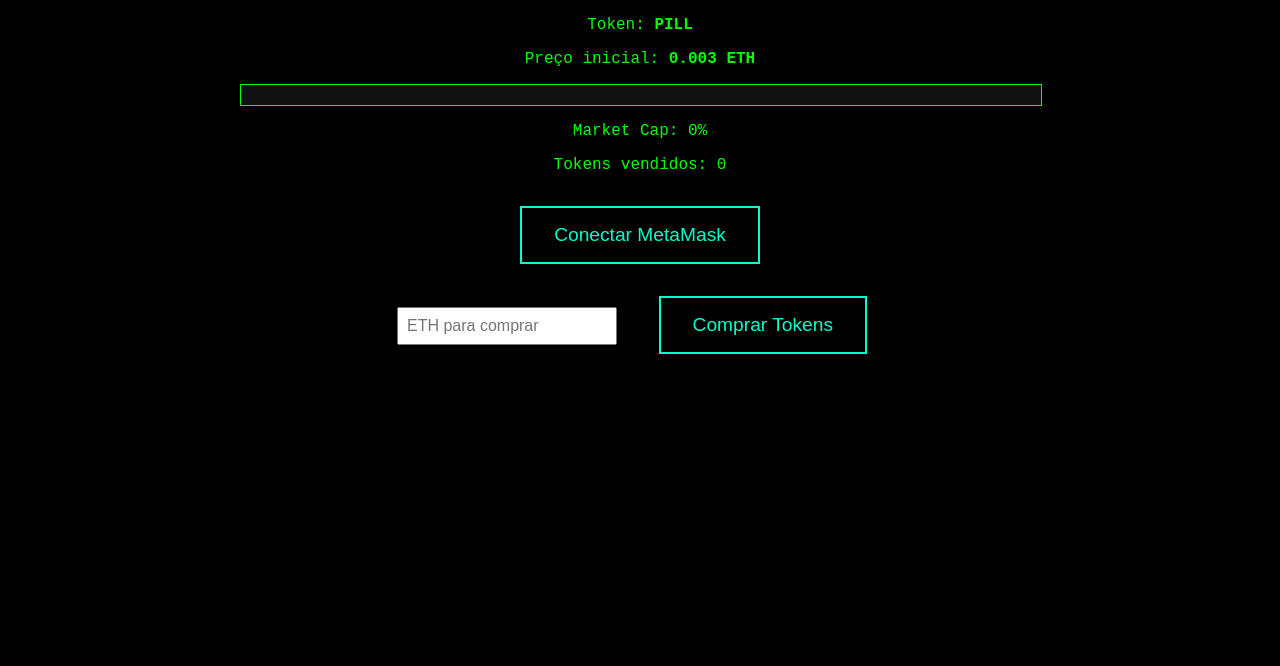
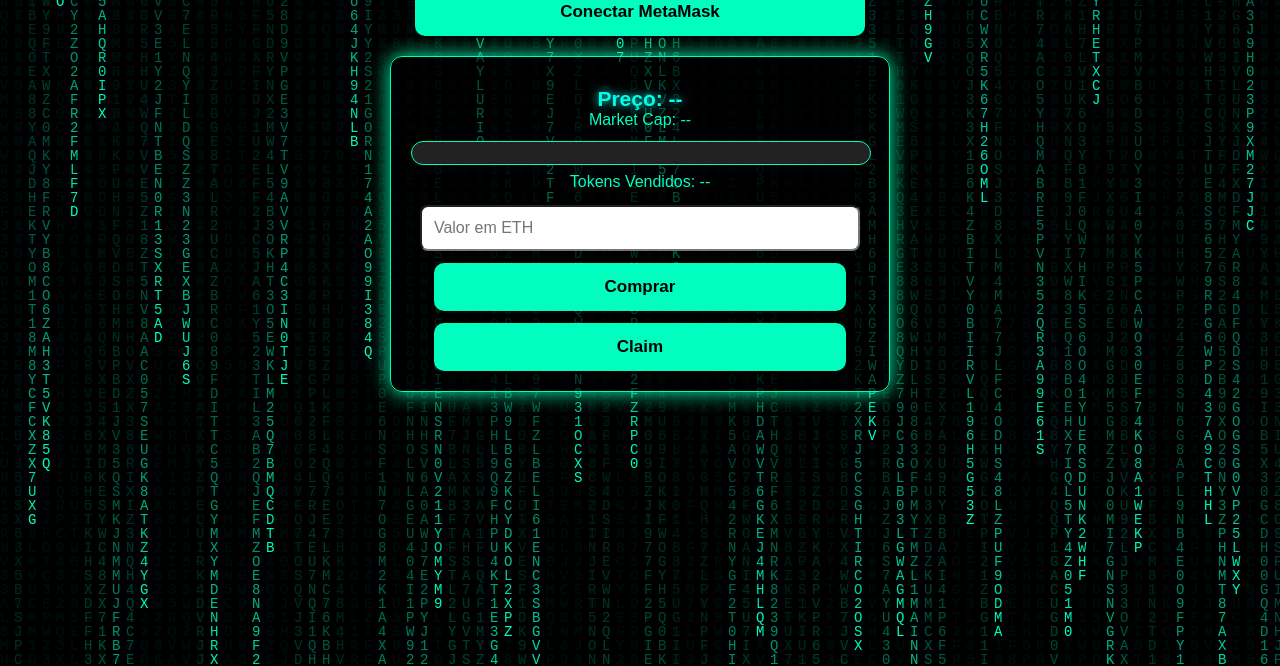
Before and after one commit to radycalcrypto/test01, a plain HTML site: page index.html in a window 1280 px wide. Shown: the part 134-800 px from the top of the page. Drawn offline with Linux system fonts and the light colour scheme.

Commit message:
Update index.html

```diff
--- a/index.html
+++ b/index.html
@@ -1,138 +1,275 @@
 <!DOCTYPE html>
-<html lang="en">
+<html lang="pt-BR">
 <head>
-<meta charset="UTF-8">
-<meta name="viewport" content="width=device-width, initial-scale=1.0">
-<title>PILL Presale</title>
+<meta charset="UTF-8" />
+<meta name="viewport" content="width=device-width,initial-scale=1" />
+<title>PILL Launchpad</title>
+
+<!-- ETHERS.JS v5 -->
 <script src="https://cdn.jsdelivr.net/npm/ethers@5.7.2/dist/ethers.min.js"></script>
+
 <style>
     body {
-    margin: 0;
-    padding: 0;
-    font-family: 'Courier New', monospace;
-    background: black;
-    color: #00ff00;
-    overflow: hidden;
+        margin:0;
+        padding:0;
+        background:black;
+        color:#00ffbf;
+        font-family:Arial, sans-serif;
+        overflow-x:hidden;
     }
+
+    canvas#matrix {
+        position:fixed;
+        top:0; left:0;
+        width:100vw;
+        height:100vh;
+        z-index:-1;
+    }
+
     .container {
-    max-width: 800px;
-    margin: 0 auto;
-    padding: 2rem;
-    text-align: center;
+        max-width:500px;
+        margin:auto;
+        padding:30px;
+        text-align:center;
     }
-  h1 { color: #00ffcc; font-size: 3rem; }
-  .neon-button {
-    background: none;
-    border: 2px solid #00ffcc;
-    color: #00ffcc;
-    padding: 1rem 2rem;
-    font-size: 1.2rem;
-    margin: 1rem;
-    cursor: pointer;
-    transition: 0.3s;
+
+    h1 {
+        color:#00ffc3;
+        text-shadow:0 0 10px #00ffbd;
     }
-  .neon-button:hover { box-shadow: 0 0 10px #00ffcc, 0 0 20px #00ffcc; }
-  input {
-    padding: 0.5rem;
-    font-size: 1rem;
-    width: 200px;
-    margin-right: 1rem;
+
+    .card {
+        margin-top:20px;
+        padding:20px;
+        border-radius:12px;
+        background:rgba(0,0,0,0.6);
+        border:1px solid #00ffbf;
+        box-shadow:0 0 20px #00ffaa;
     }
-  .bar-container { width: 100%; background-color: #111; border: 1px solid #00ff00; margin: 1rem 0; }
-  .bar { width: 0%; height: 20px; background-color: #00ffcc; }
+
+    button {
+        width:90%;
+        padding:14px;
+        margin-top:12px;
+        border:0;
+        border-radius:10px;
+        font-size:17px;
+        font-weight:bold;
+        cursor:pointer;
+        background:#00ffbf;
+        color:black;
+        transition:0.3s;
+    }
+
+    button:hover {
+        background:#ff0066;
+        color:white;
+        box-shadow:0 0 20px #ff0066;
+    }
+
+    .progressBox {
+        width:100%;
+        height:22px;
+        background:#222;
+        border-radius:12px;
+        margin-top:12px;
+        overflow:hidden;
+        border:1px solid #00ffbf;
+    }
+
+    .progressFill {
+        height:100%;
+        width:0%;
+        background:#00ffaa;
+        box-shadow:0 0 10px #00ffaa;
+        transition:0.4s;
+    }
+
+    #priceDisplay {
+        font-size:21px;
+        font-weight:bold;
+        margin-top:10px;
+        color:#00ffea;
+        text-shadow:0 0 10px #00fff0;
+    }
 </style>
 </head>
 <body>
 
+<canvas id="matrix"></canvas>
+
 <div class="container">
-  <h1>PILL Presale</h1>
-  <p>Token: <strong>PILL</strong></p>
-  <p>Preço inicial: <strong>0.003 ETH</strong></p>
-  <div class="bar-container"><div class="bar" id="marketCapBar"></div></div>
-  <p>Market Cap: <span id="marketCapPercent">0</span>%</p>
-  <p>Tokens vendidos: <span id="tokensSold">0</span></p>
-  <button class="neon-button" id="connectWalletBtn">Conectar MetaMask</button>
-  <br>
-  <input type="number" id="ethAmount" placeholder="ETH para comprar" step="0.001" min="0.001">
-  <button class="neon-button" id="buyBtn">Comprar Tokens</button>
-  <p id="status"></p>
+
+    <h1>PILL PRE-SALE</h1>
+
+    <button id="connectBtn" onclick="connectWallet()">Conectar MetaMask</button>
+
+    <div class="card">
+
+        <div id="priceDisplay">Preço: --</div>
+        <div id="marketCap">Market Cap: --</div>
+
+        <div class="progressBox">
+            <div class="progressFill" id="progressFill"></div>
+        </div>
+
+        <div id="progressText" style="margin-top:8px;font-size:16px">
+            Tokens Vendidos: --
+        </div>
+
+        <input id="ethAmount" type="number" placeholder="Valor em ETH"
+               style="width:90%;padding:12px;margin-top:14px;border-radius:8px;font-size:16px;" />
+
+        <button onclick="buy()">Comprar</button>
+        <button onclick="claim()">Claim</button>
+
+    </div>
+
 </div>
 
 <script>
-const CONTRACT_ADDRESS = "0x6754c0f28ab363Ed6090843baeAb201C3CaCD96D";
-const TOKEN_PRICE = 0.003; // ETH
+/*==============================*
+ * 1. MATRIX BACKGROUND EFFECT  *
+ *==============================*/
+const canvas = document.getElementById("matrix");
+const ctx = canvas.getContext("2d");
+canvas.height = window.innerHeight;
+canvas.width = window.innerWidth;
+const chars = "ABCDEFGHIJKLMNOPQRSTUVWXYZ0123456789";
+const fontSize = 14;
+const columns = canvas.width / fontSize;
+const drops = [];
+for (let i=0;i<columns;i++) drops[i]=1;
 
-let provider;
-let signer;
-let contract;
+function drawMatrix() {
+    ctx.fillStyle = "rgba(0, 0, 0, 0.05)";
+    ctx.fillRect(0,0,canvas.width,canvas.height);
+    ctx.fillStyle = "#00ffbf";
+    ctx.font = fontSize+"px monospace";
 
-const abi = [
-  "function buyTokens() external payable",
-  "function progress() view returns(uint256)",
-  "function tokensSold() view returns(uint256)"
+    for (let i=0;i<drops.length;i++){
+        const text = chars.charAt(Math.floor(Math.random()*chars.length));
+        ctx.fillText(text,i*fontSize, drops[i]*fontSize);
+
+        if (drops[i]*fontSize > canvas.height && Math.random() > 0.975) drops[i]=0;
+        drops[i]++;
+    }
+}
+setInterval(drawMatrix,33);
+
+/*==============================*
+ * 2. METAMASK + ETHERS SETUP   *
+ *==============================*/
+
+let provider, signer, account;
+
+const launchpadAddress = "0x6754c0f28ab363Ed6090843baeAb201C3CaCD96D";
+const abiLaunchpad = [
+    "function buyTokens() payable",
+    "function claim()",
+    "function totalRaisedETH() view returns(uint256)",
+    "function tokensSold() view returns(uint256)",
+    "function tokenPrice() view returns(uint256)",
+    "function maxCapETH() view returns(uint256)"
 ];
 
+/*-----------------------------*
+ *  CONNECT METAMASK            *
+ *-----------------------------*/
 async function connectWallet() {
-  try {
     if (!window.ethereum) {
-      alert("MetaMask não detectada. Instale MetaMask!");
-      return;
-    }
-
-    provider = new ethers.providers.Web3Provider(window.ethereum, "any");
-    await provider.send("eth_requestAccounts", []);
-    signer = provider.getSigner();
-    contract = new ethers.Contract(CONTRACT_ADDRESS, abi, signer);
-
-    document.getElementById("status").innerText = "MetaMask conectada!";
-    updateUI();
-  } catch (err) {
-    console.error(err);
-    document.getElementById("status").innerText = "Erro ao conectar MetaMask!";
-  }
-}
-
-async function updateUI() {
-  if (!contract) return;
-  try {
-    const progressPercent = await contract.progress();
-    const sold = await contract.tokensSold();
-    document.getElementById("marketCapBar").style.width = progressPercent + "%";
-    document.getElementById("marketCapPercent").innerText = progressPercent;
-    document.getElementById("tokensSold").innerText = ethers.utils.formatUnits(sold, 18);
-  } catch (err) {
-    console.error(err);
-  }
-}
-
-async function buyTokens() {
-  if (!contract || !signer) {
-    alert("Conecte a MetaMask primeiro!");
-    return;
-  }
-  const ethAmount = parseFloat(document.getElementById("ethAmount").value);
-  if (isNaN(ethAmount) || ethAmount <= 0) {
-    alert("Digite um valor válido de ETH");
+        alert("MetaMask não encontrada!");
         return;
     }
 
     try {
-    document.getElementById("status").innerText = "Aguardando assinatura na MetaMask...";
-    const tx = await contract.buyTokens({ value: ethers.utils.parseEther(ethAmount.toString()) });
-    await tx.wait();
-    document.getElementById("status").innerText = "Compra realizada com sucesso!";
+        const accounts = await window.ethereum.request({ method: "eth_requestAccounts" });
+        account = accounts[0];
+
+        provider = new ethers.providers.Web3Provider(window.ethereum);
+        signer = provider.getSigner();
+
+        launchpad = new ethers.Contract(launchpadAddress, abiLaunchpad, signer);
+
+        document.getElementById("connectBtn").innerText =
+            "Conectado: " + account.substring(0,6) + "..." + account.substring(38);
+        document.getElementById("connectBtn").style.background = "#00ffaa";
+
         updateUI();
+
     } catch (err) {
-    console.error(err);
-    document.getElementById("status").innerText = "Erro ao comprar token. Veja o console.";
+        console.error("Erro MetaMask:", err);
+        alert("Erro ao conectar MetaMask! Veja console.");
     }
 }
 
-document.getElementById("connectWalletBtn").addEventListener("click", connectWallet);
-document.getElementById("buyBtn").addEventListener("click", buyTokens);
+/*==============================*
+ * 3. UI DINÂMICA DO SITE       *
+ *==============================*/
+async function updateUI() {
+    if (!launchpad) return;
+    try {
+        const sold   = await launchpad.tokensSold();
+        const raised = await launchpad.totalRaisedETH();
+        const price  = await launchpad.tokenPrice();
+        const hard   = await launchpad.maxCapETH();
 
-setInterval(updateUI, 5000);
+        // tokens vendidos
+        document.getElementById("progressText").innerText =
+            "Tokens Vendidos: " + ethers.utils.formatUnits(sold, 18);
+
+        // barra de progresso
+        const pct = Number(raised) / Number(hard) * 100;
+        document.getElementById("progressFill").style.width = pct + "%";
+
+        // preço atual
+        document.getElementById("priceDisplay").innerText =
+            "Preço atual: " + (Number(price)/1e18).toFixed(6) + " ETH";
+
+        // market cap
+        document.getElementById("marketCap").innerText =
+            "Market Cap: " + (Number(price)/1e18 * Number(sold)/1e18).toFixed(4) + " ETH";
+
+    } catch (err) {
+        console.warn("UI não pôde atualizar ainda", err);
+    }
+}
+
+/*==============================*
+ * 4. COMPRAR                   *
+ *==============================*/
+async function buy() {
+    if (!signer) return alert("Conecte a MetaMask primeiro.");
+
+    const ethAmount = document.getElementById("ethAmount").value;
+    if (ethAmount <= 0) return alert("Insira um valor válido.");
+
+    try {
+        const tx = await launchpad.buyTokens({ value: ethers.utils.parseEther(ethAmount) });
+        alert("Compra enviada. Aguarde confirmação...");
+        await tx.wait();
         updateUI();
+    } catch (err) {
+        console.error("Erro compra:", err);
+        alert("Falha na compra!");
+    }
+}
+
+/*==============================*
+ * 5. CLAIM                     *
+ *==============================*/
+async function claim() {
+    if (!signer) return alert("Conecte a MetaMask primeiro.");
+    try {
+        const tx = await launchpad.claim();
+        alert("Claim enviado...");
+        await tx.wait();
+        alert("Tokens recebidos!");
+    } catch (err) {
+        console.error("Erro claim:", err);
+        alert("Erro ao fazer claim.");
+    }
+}
 </script>
 
 </body>
```
Lines whose indentation alone changed are shown as unchanged.
